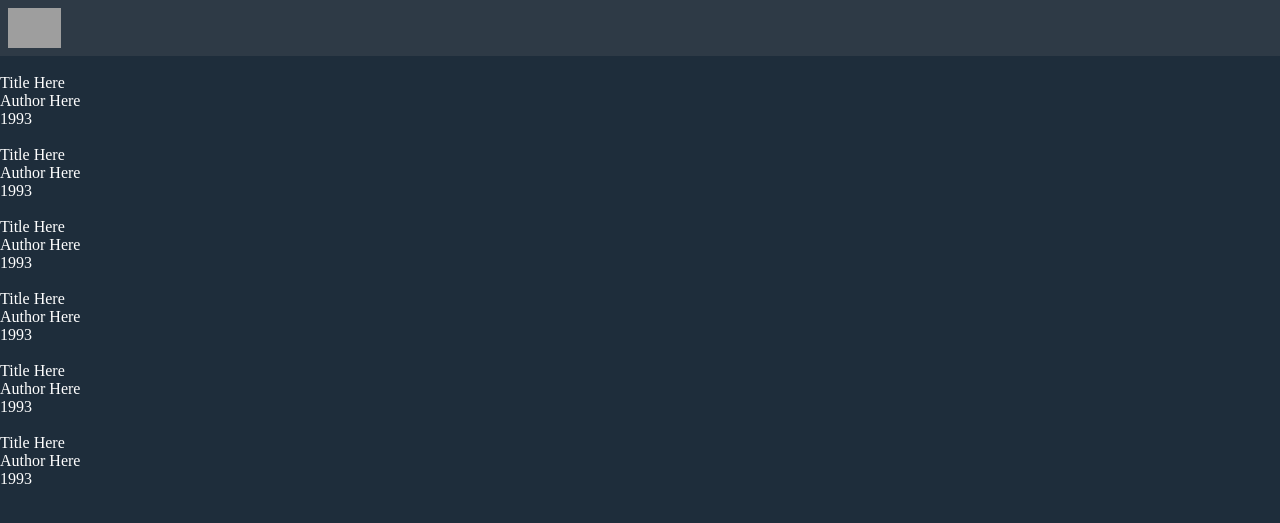
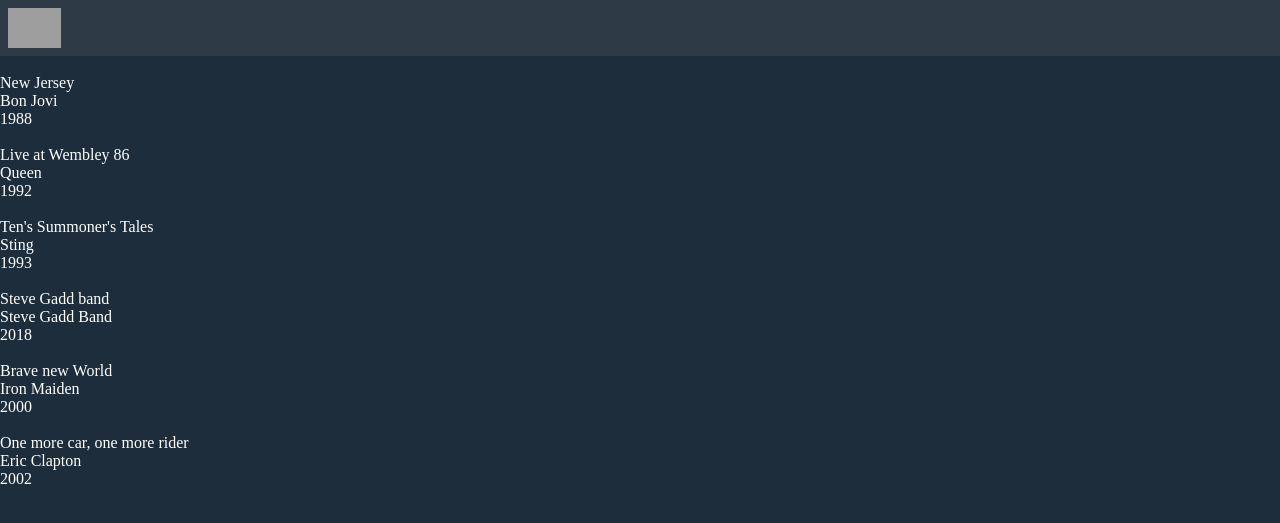
Before and after one commit to didebbo/php-ajax-dischi, a PHP site: page /index.php in a window 1280 px wide. Shown: the top 523 px of the page. Run offline with PHP 8.4, Linux system fonts and the light colour scheme; grey boxes are pictures that could not be loaded.

Commit message:
aggiunta struttura base php

```diff
--- a/partials/templates/playlist.php
+++ b/partials/templates/playlist.php
@@ -8,14 +8,14 @@
                         <img src="#" alt="">
                     </div>
                     <div class="title">
-                        Title Here
+                        <?= $item["title"]; ?>
                     </div>
                     <div class="desc">
                         <div class="author">
-                            Author Here
+                            <?= $item["author"]; ?>
                         </div>
                         <div class="yera">
-                            1993
+                            <?= $item["year"]; ?>
                         </div>
                     </div>
                 </div>
```
